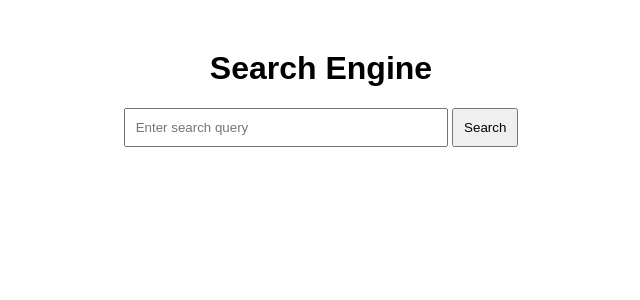
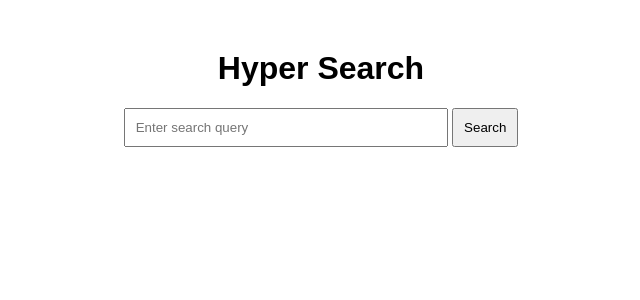
Before and after one commit to ellay21/HyperSearch, a Flask app: page / in a window 1280 px wide. Shown: the top 300 px of the page, without its empty margins (319-959 px from the left). Run offline with Flask 3, Linux system fonts and the light colour scheme.

Commit message:
Update index.html

```diff
--- a/src/templates/index.html
+++ b/src/templates/index.html
@@ -3,7 +3,7 @@
 <head>
     <meta charset="UTF-8">
     <meta name="viewport" content="width=device-width, initial-scale=1.0">
-    <title>Search Engine</title>
+    <title>Hyper Search</title>
     <style>
         body {
             font-family: Arial, sans-serif;
@@ -24,7 +24,7 @@
     </style>
 </head>
 <body>
-    <h1>Search Engine</h1>
+    <h1>Hyper Search </h1>
     <form method="POST">
         <input type="text" name="query" placeholder="Enter search query" required value="{{ query }}">
         <button type="submit">Search</button>
```
